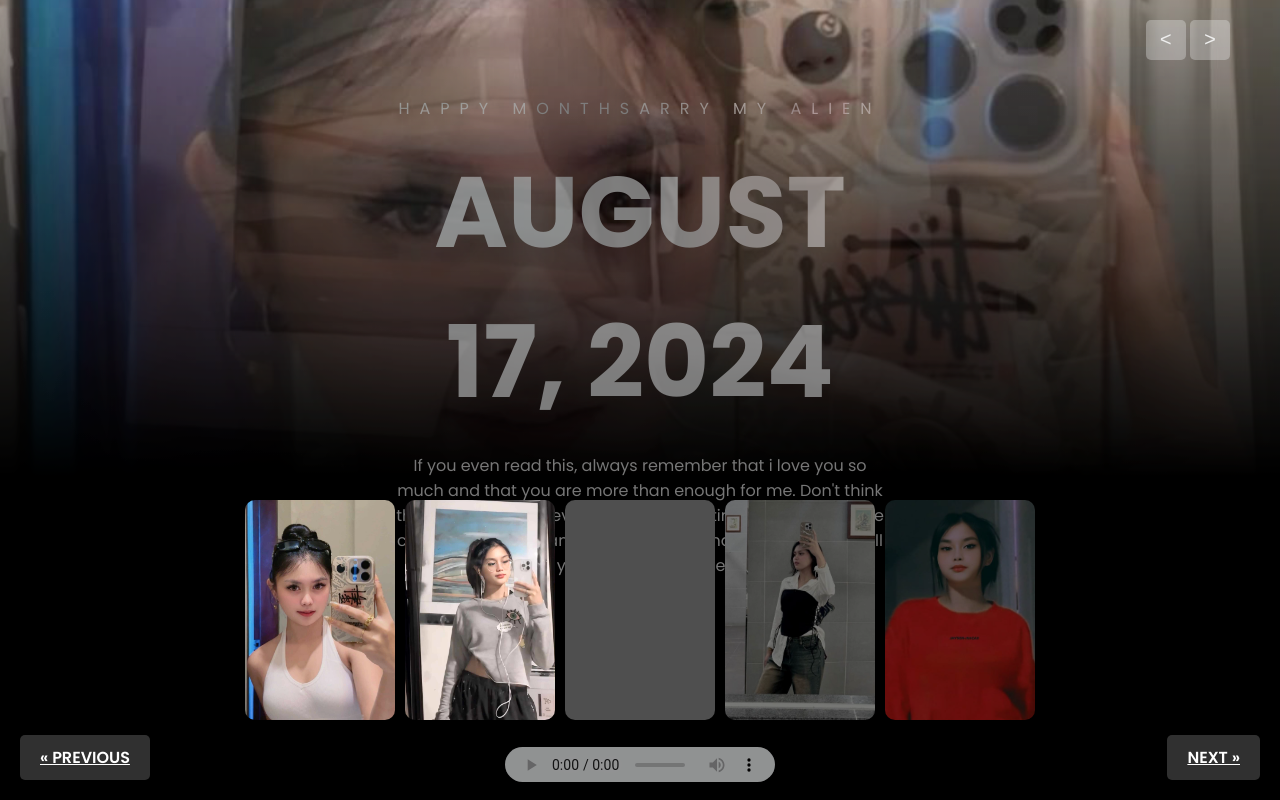
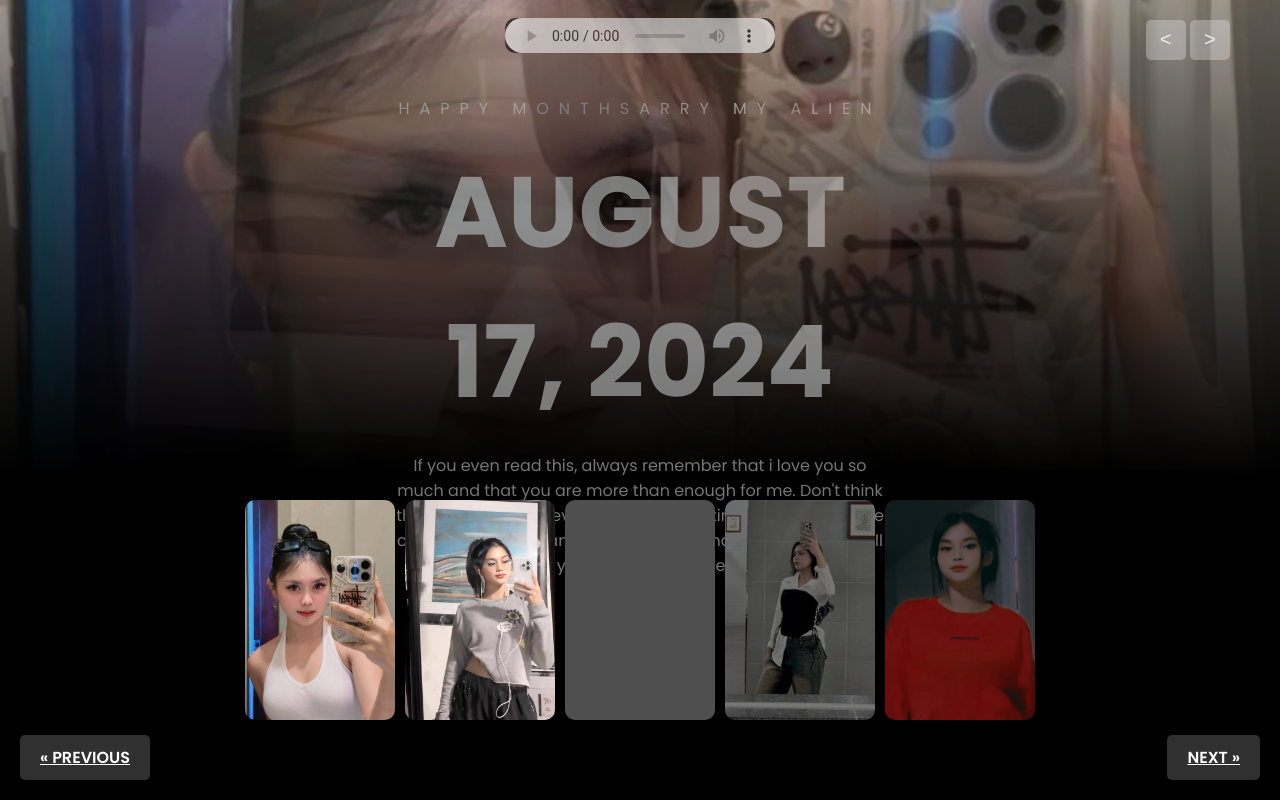
Before and after one commit to nacar77/alien, a plain HTML site: page index.html in a window 1280 px wide. Drawn offline with Linux system fonts and the light colour scheme; grey boxes are pictures that could not be loaded.

Commit message:
Update styles.css

```diff
--- a/styles.css
+++ b/styles.css
@@ -9,7 +9,7 @@ body {
 
 audio {
     position: fixed;
-    bottom: 18px;
+    top: 18px;
     left: 50%;
     transform: translateX(-50%);
     width: 270px;
```
